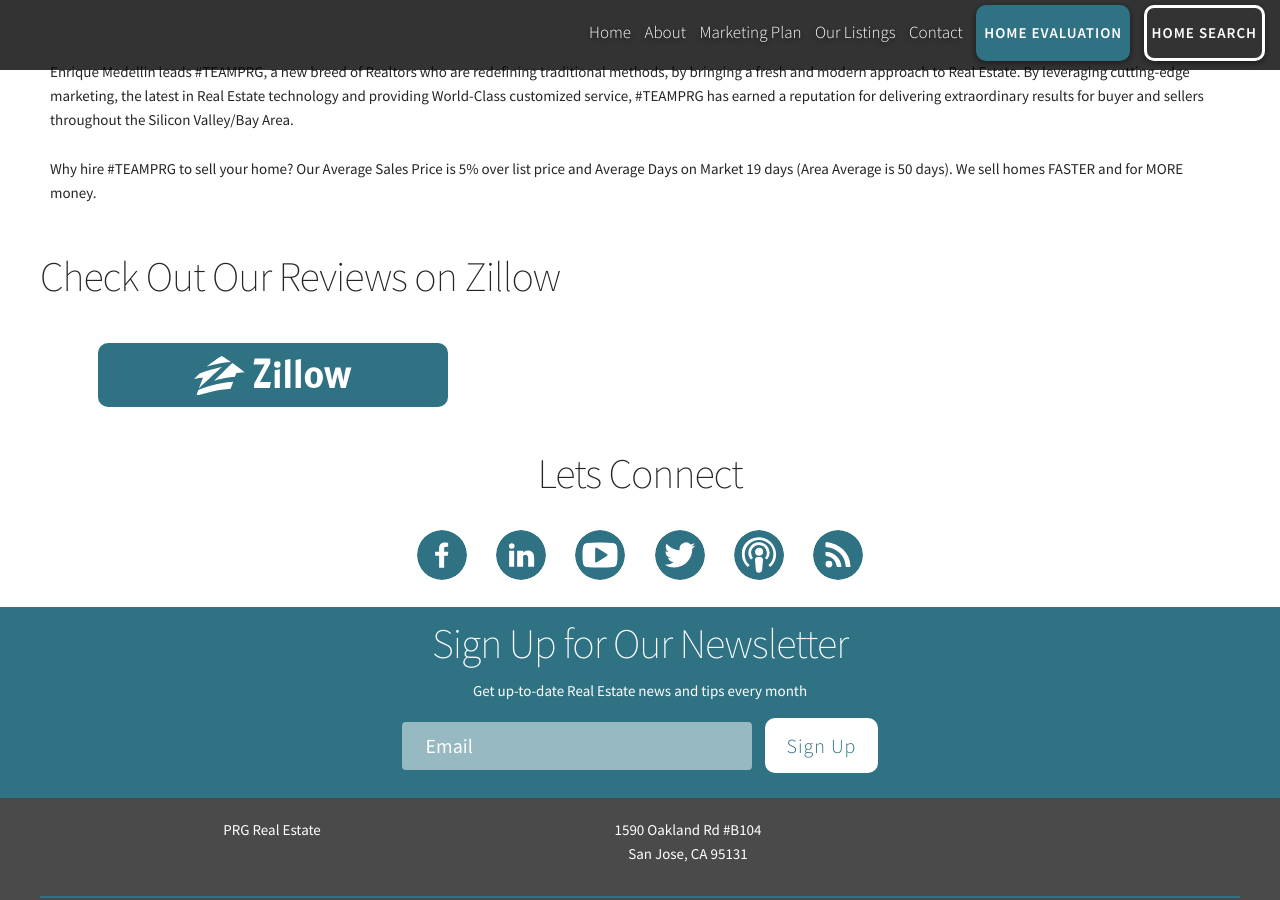
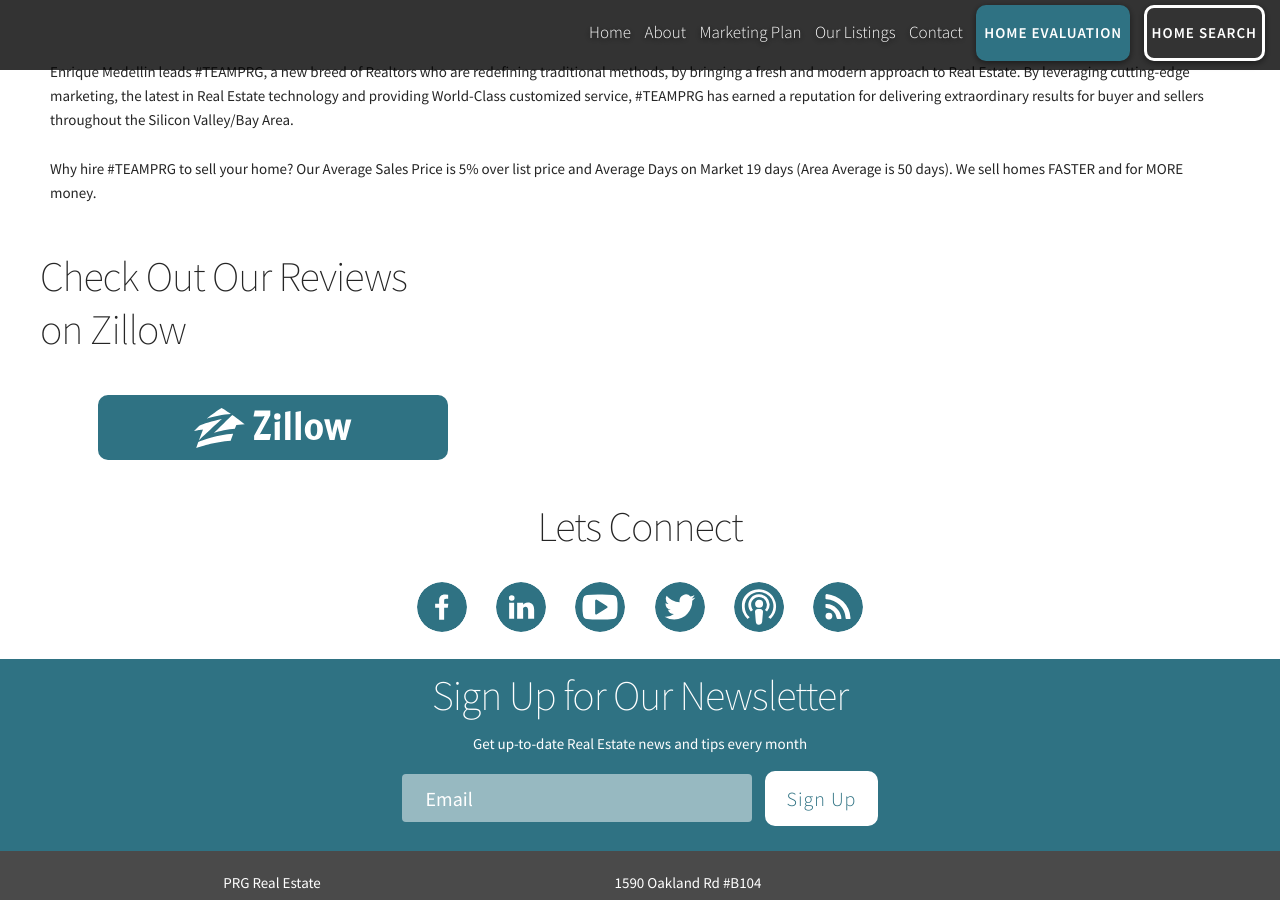
Before and after one commit to Vyralmarketing/Escrow, a Jekyll site: the page built from about.md, in a window 1280 px wide and 900 px high, scrolled down 570 px. Built offline with Jekyll 4.4.1, drawn with Linux system fonts in a browser that asks for light colours.

Commit message:
Updated '/_layouts/about.html' via CloudCannon

```diff
--- a/_layouts/about.html
+++ b/_layouts/about.html
@@ -34,7 +34,7 @@
     </main>
     <div class="container">
       <div class="row">
-        <div class="twelve columns">
+        <div class="four columns push-one-third">
           <h2>Check Out Our Reviews on Zillow</h2>
         </div>
       </div>
```
